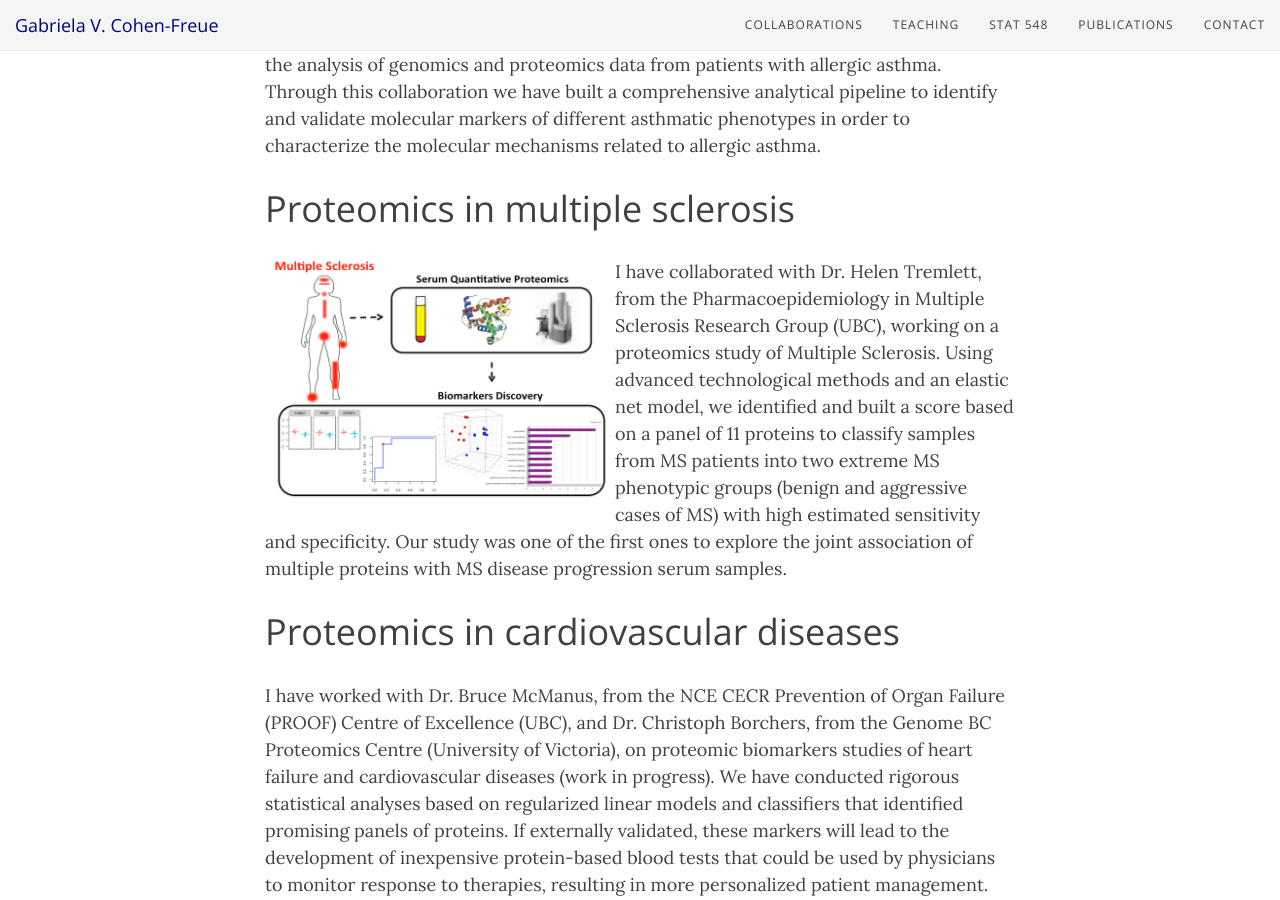
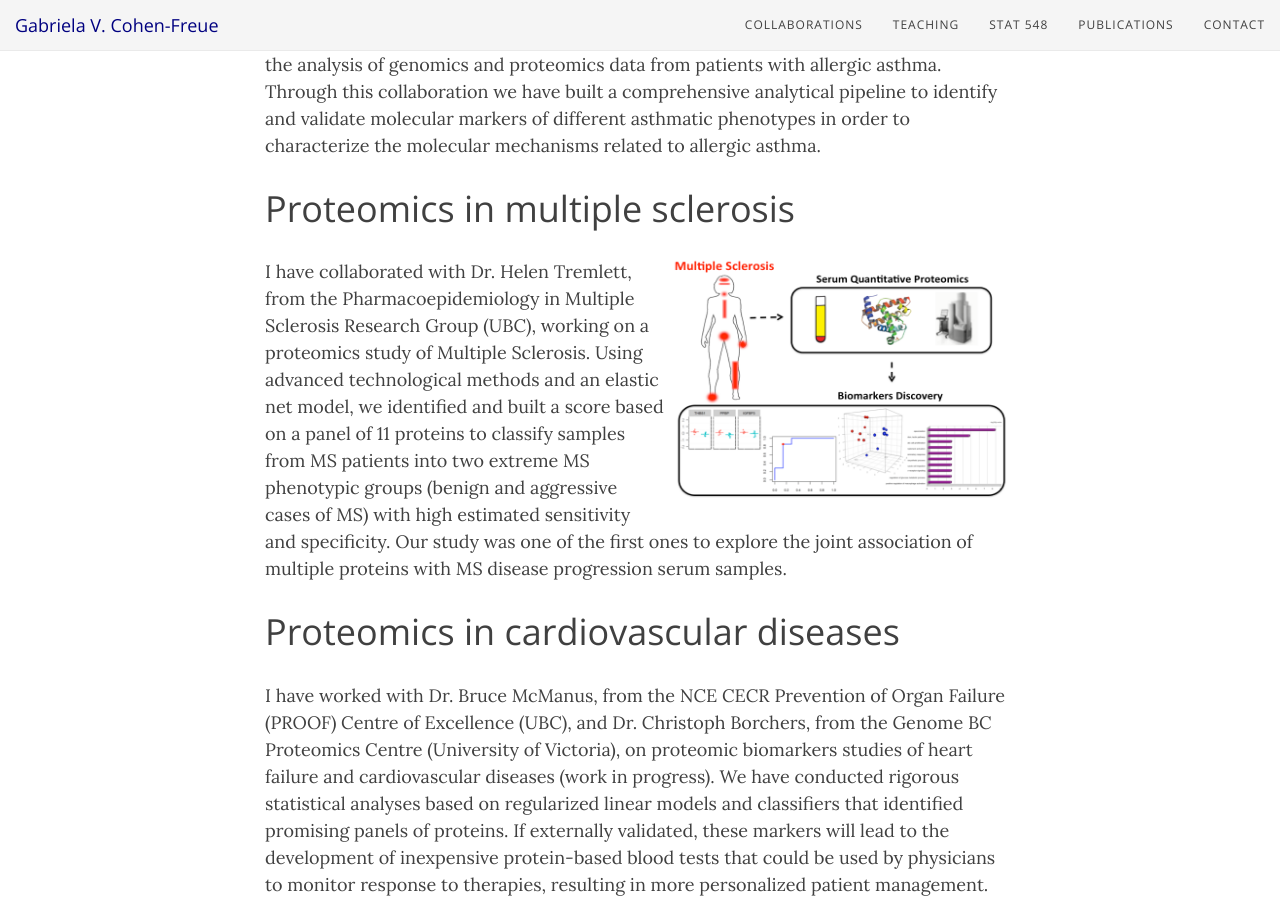
Before and after one commit to gcohenfr/gcohenfr.github.io, a Jekyll site: the page built from collab.md, in a window 1280 px wide and 900 px high, scrolled down 737 px. Built offline with Jekyll 4.4.1, drawn with Linux system fonts in a browser that asks for light colours; nearby versions of some CDN libraries.

Commit message:
img fix attempt

```diff
--- a/collab.md
+++ b/collab.md
@@ -11,7 +11,7 @@ My research group is currently collaborating with Dr. Randy Gascoyne, Dr. David
 Together with Dr. Scott Tebbutt, from iCAPTURE and PROOF Centre, we are working on the analysis of genomics and proteomics data from patients with allergic asthma. Through this collaboration we have built a comprehensive analytical pipeline to identify and validate molecular markers of different asthmatic phenotypes in order to characterize the molecular mechanisms related to allergic asthma.
 
 # Proteomics in multiple sclerosis
-<img style="float: left;" src="/img/GraphicalAbstract.png" height="250" width="350">
+<img style="float: right;" src="/img/GraphicalAbstract.png" height="250" width="350">
 I have collaborated with Dr. Helen Tremlett, from the Pharmacoepidemiology in Multiple Sclerosis Research Group (UBC), working on a proteomics study of Multiple Sclerosis. Using advanced technological methods and an elastic net model, we identified and built a score based on a panel of 11 proteins to classify samples from MS patients into two extreme MS phenotypic groups (benign and aggressive cases of MS) with high estimated sensitivity and specificity. Our study was one of the first ones to explore the joint association of multiple proteins with MS disease progression serum samples.
 
 # Proteomics in cardiovascular diseases
```
